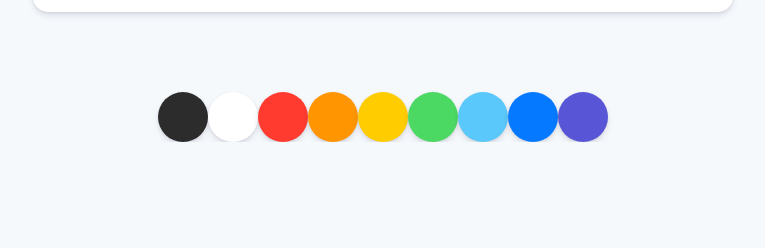
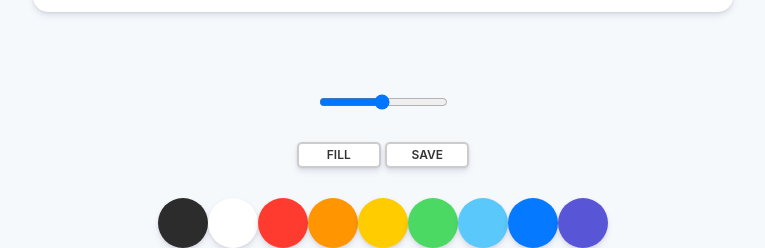
Before and after one commit to Arc1el/paintjs, a plain HTML site: page index.html in a window 1280 px wide. Shown: the part 738-986 px from the top of the page, without its empty margins (257-1022 px from the left). Before the commit the page ends 880 px from the top, so only its background shows below. Drawn offline with Linux system fonts and the light colour scheme.

Commit message:
adding controls and complete the css

```diff
--- a/index.html
+++ b/index.html
@@ -8,6 +8,14 @@
   <body>
     <canvas id="jsCanvas" class="canvas"></canvas>
     <div class="controls">
+      <div class="controls__range">
+        <input type="range" id="jsRange" min="0.1" max="5.0" value="2.5" step="0.1"/>
+
+      </div>
+      <div class="controls__btns">
+        <button id="jsMode">Fill</button>
+        <button id="jsSave">Save</button>
+      </div>
       <div class="controls__colors" id="jsColors">
         <div class="controls__color" style="background-color: #2c2c2c"></div>
         <div class="controls__color" style="background-color: white"></div>
--- a/styles.css
+++ b/styles.css
@@ -20,6 +20,33 @@
 
 .controls{
   margin-top: 80px;
+  display: flex;
+  flex-direction: column;
+  align-items: center;
+}
+
+.controls .controls__btns{
+  margin-bottom: 30px;
+}
+
+.controls__btns button{
+  all: unset;
+  cursor: pointer;
+  background-color: white;
+  padding: 5px 0px;
+  width: 80px;
+  text-align: center;
+  border-radius: 5px;
+  box-shadow: 0 4px 6px rgba(50, 50, 93, 0.11), 0 1px 3px rgba(0, 0, 0, 0.08);
+  border: 2px solid rgba(0, 0, 0, 0.2);
+  color: rgba(0, 0, 0, 0.8);
+  text-transform: uppercase;
+  font-weight: 600;
+  font-size: 12px;
+}
+
+.controls__btns button:active{
+  transform: scale(0.98);
 }
 
 .controls .controls__colors {
@@ -33,3 +60,7 @@
   cursor: pointer;
   box-shadow: 0 4px 6px rgba(50, 50, 93, 0.11), 0 1px 3px rgba(0, 0, 0, 0.08);
 }
+
+.controls .controls__range{
+  margin-bottom: 30px;
+}
```
